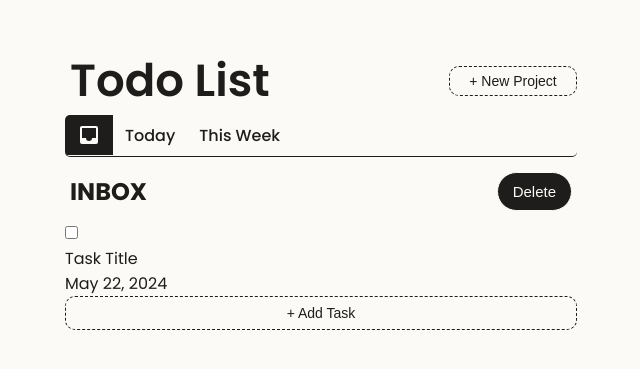
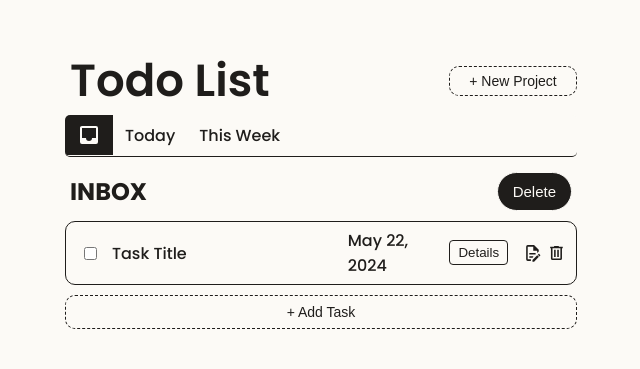
Before and after one commit to luhFraud/Todo, a website built with webpack: page dist/index.html in a window 1280 px wide. Shown: the part 107-476 px from the top of the page, without its empty margins (319-959 px from the left). Built offline with nearby package versions, Linux system fonts and the light colour scheme.

Commit message:
Created the task object template that will display the tasks

```diff
--- a/src/index.js
+++ b/src/index.js
@@ -3,9 +3,7 @@ import { Task } from "./task";
 
 const task = new Task("Finish Task Objects", "Check if eveything works");
 const task2 = new Task("Date Function for task", "Check how the date format works for task", "2024-05-31");
-const task3 = new Task("This Week Tass", "Should get this week tasks", "2024-05-21");
+const task3 = new Task("This Week Tass", "Should get this week tasks", "2024-01-21");
 const project = new Project("Test Project", [task, task2, task3]);
 
-console.log(project.list);
-console.log(project.getTodaysTasks());
-console.log(project.getThisWeeksTasks());
+console.log(task3.getFormattedDate())
```
Also changed, not shown: dist/index.html, dist/main.js, dist/style.css.
